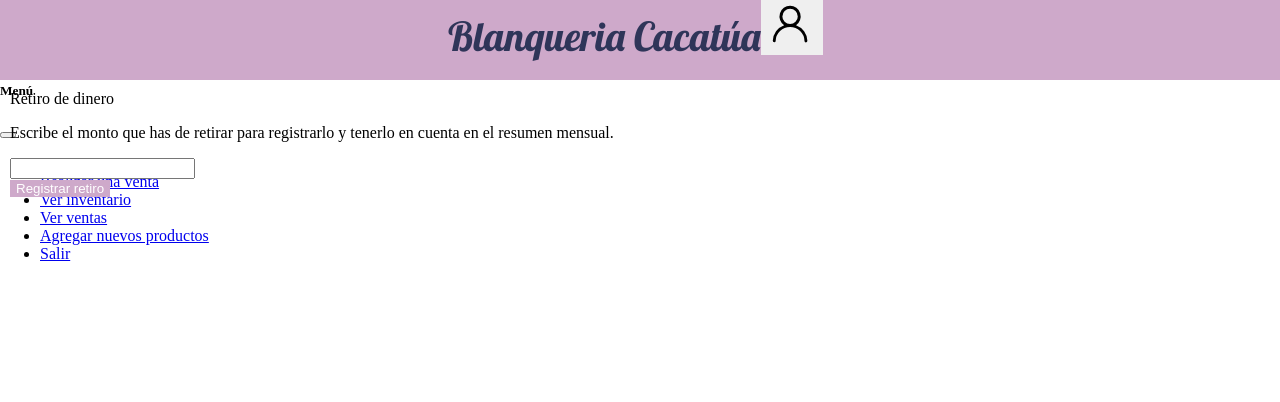
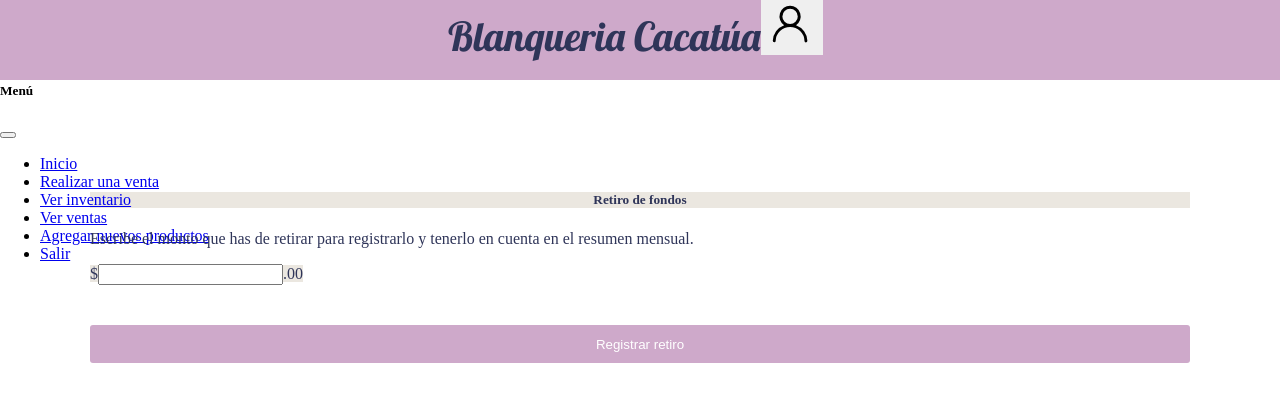
Before and after one commit to florvillalba21/PROYECTO-BLANQUERIA, a React (Vite) app in the folder frontend/: page /home/withdrawals in a window 1280 px wide. Shown: the top 402 px of the page. Built offline with nearby package versions, Linux system fonts and the light colour scheme; sample sign-in values are in the browser's storage.

Commit message:
validacion en retiro de fondos

```diff
--- a/frontend/public/css/style.css
+++ b/frontend/public/css/style.css
@@ -149,3 +149,8 @@ footer{
   width: 100%;
   height: 40px;
 }
+
+#card-fund{
+  margin: 80px;
+  color:#2f3559;
+}
--- a/frontend/src/components/Alert.jsx
+++ b/frontend/src/components/Alert.jsx
@@ -14,7 +14,7 @@ function Alert(props) {
 
   return (
     showAlert && (
-      <div className={`${props.type}`}>
+      <div className={`${props.type}`} role="alert">
         <span className="close-btn" onClick={handleClick}>
           ×
         </span>
--- a/frontend/src/components/FormCard.jsx
+++ b/frontend/src/components/FormCard.jsx
@@ -1,9 +1,12 @@
 import axios from "axios";
-import { useContext, useState } from "react";
+import { useContext, useEffect, useState } from "react";
 import { ContextAuth } from "../context/AuthContext";
+import Alert from "./Alert";
 
 export const FormCard = () => {
   const { token } = useContext(ContextAuth);
+  const [showAlert, setShowAlert] = useState(false);
+  const [res, setRes] = useState({});
   const [data, setData] = useState({
     amount: null,
     date: new Date().toLocaleDateString("es-es", {
@@ -27,28 +30,61 @@ export const FormCard = () => {
   };
 
   const sendForm = () => {
-    axios.post("http://localhost:3000/sendFund", data, config)
-    .then(res =>console.log(res.data))
+    axios.post("http://localhost:3000/sendFund", data, config).then((res) => {
+      if (res.data) {
+        setRes(res.data.ok);
+        setShowAlert(true);
+      }
+    });
   };
+
   return (
     <div className="row justify-content-md-center">
-      <div className="card col-md-auto">
-        <div className="card-header">Retiro de dinero</div>
-        <div className="card-body" style={{ height: "10rem" }}>
+      <div className="card col-md-auto" id="card-fund">
+        <div className="card-header" style={{backgroundColor: '#ebe7e0', textAlign: 'center'}}>
+            <h5>Retiro de fondos</h5>
+        </div>
+        <div className="card-body" style={{ height: "14rem" }}>
           <p className="card-text">
             Escribe el monto que has de retirar para registrarlo y tenerlo en
             cuenta en el resumen mensual.
           </p>
           <div>
             <form>
-              <div>
-                <input type="number" name="amount" id="" onChange={handleInput}/>
+              <div className="input-group mb-3">
+                <span className="input-group-text" style={{backgroundColor: '#ebe7e0'}}>$</span>
+                <input
+                  type="number"
+                  className="form-control"
+                  aria-label="Amount (to the nearest dollar)"
+                />
+                <span className="input-group-text" style={{backgroundColor: '#ebe7e0'}}>.00</span>
               </div>
+
             </form>
-            <button id="btn" onClick={sendForm}>
-              Registrar retiro
-            </button>
+            <div id="divbtn">
+              <button id="btn" onClick={sendForm}>
+                Registrar retiro
+              </button>
+            </div>
+
+            <br />
           </div>
+        </div>
+        <div>
+          {showAlert && res === true ? (
+            <Alert
+              showAlert={showAlert}
+              type={"alert alert-success"}
+              message={"Se ha registrado correctamente"}
+            />
+          ) : (
+            <Alert
+              showAlert={showAlert}
+              type={"alert alert-danger"}
+              message={"Ha ocurrido un error. Verifique los campos."}
+            />
+          )}
         </div>
       </div>
     </div>
```
Also changed, not shown: 1 other file (tests, documents, lock files or other folders).
